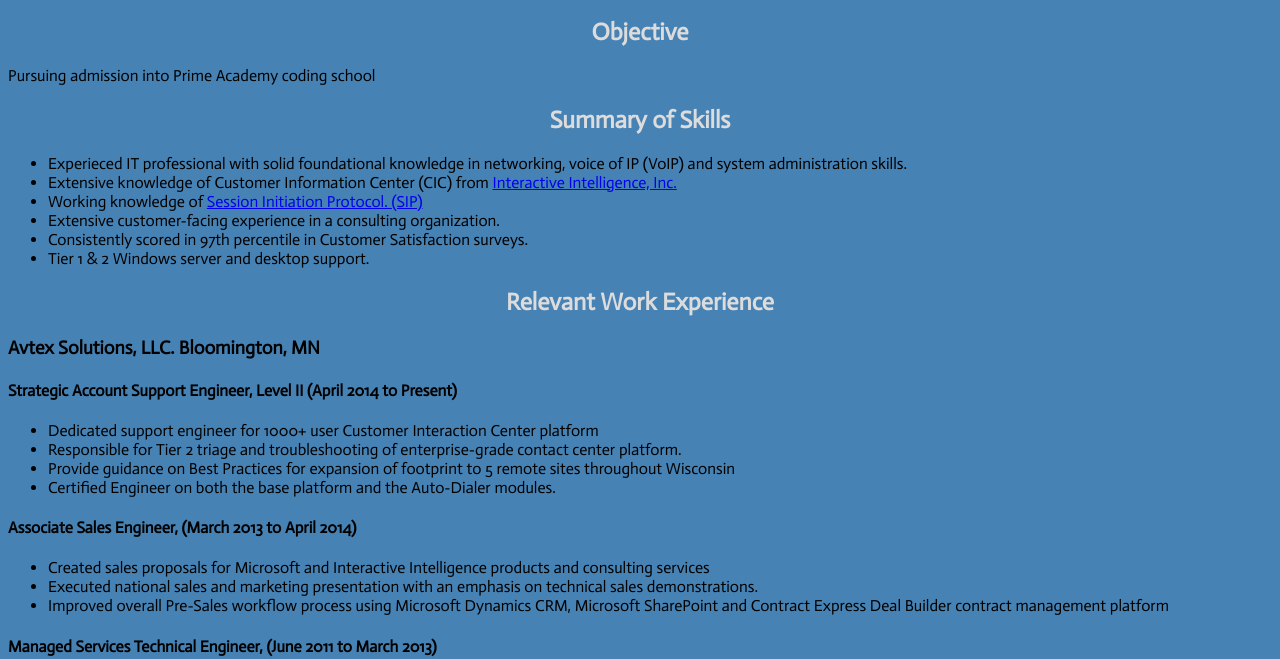
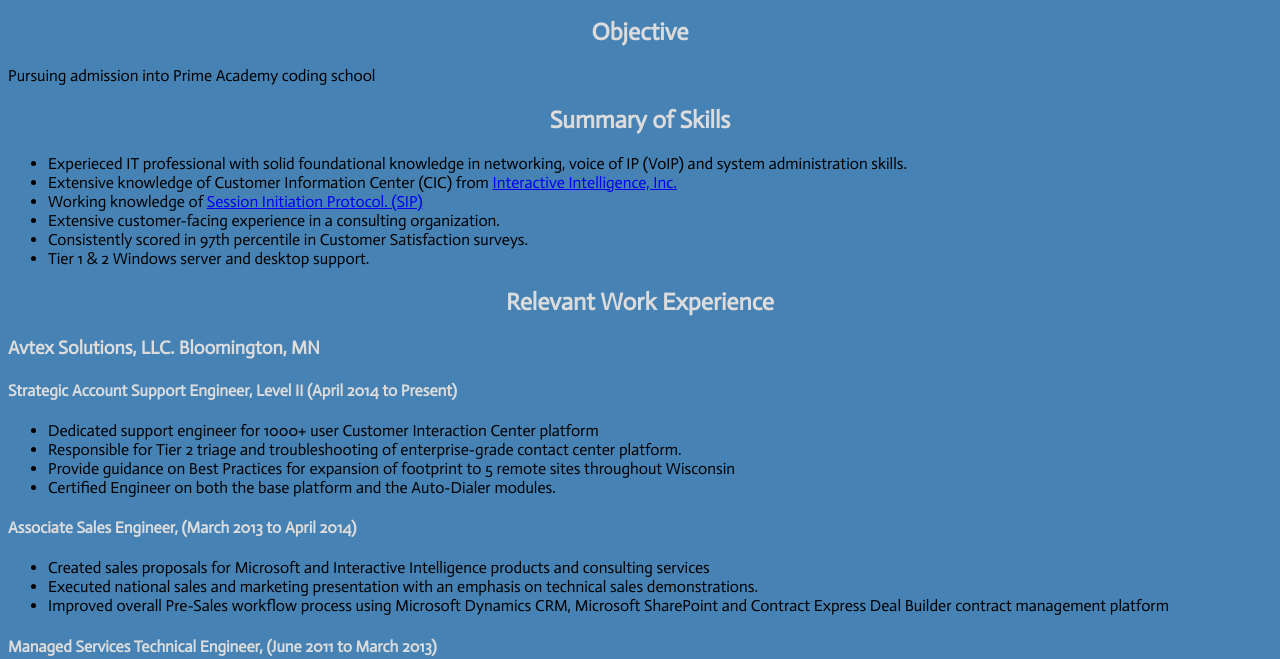
Before and after one commit to LoPan455/prime_prestudy_06_resume, a plain HTML site: page index.html in a window 1280 px wide. Shown: the part 141-800 px from the top of the page. Drawn offline with Linux system fonts and the light colour scheme.

Commit message:
Update style.css

```diff
--- a/style.css
+++ b/style.css
@@ -16,3 +16,11 @@ h2 {
     color: #DCDCDC;
     text-align: center;
 }
+
+h3 {
+    color: #DCDCDC;
+}
+
+h4 {
+    color:#DCDCDC;
+}
```
